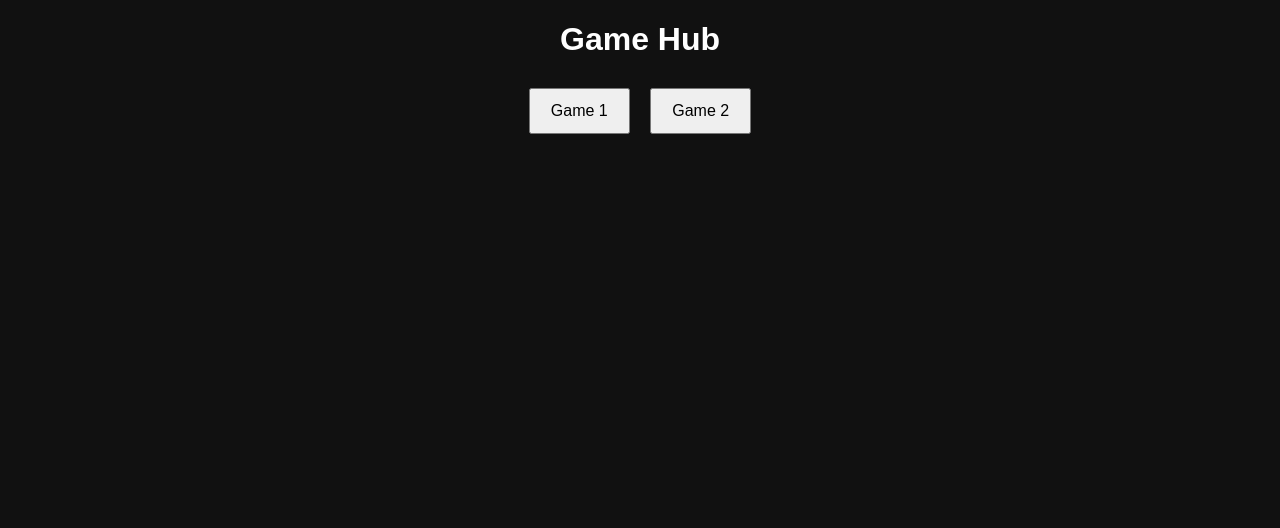
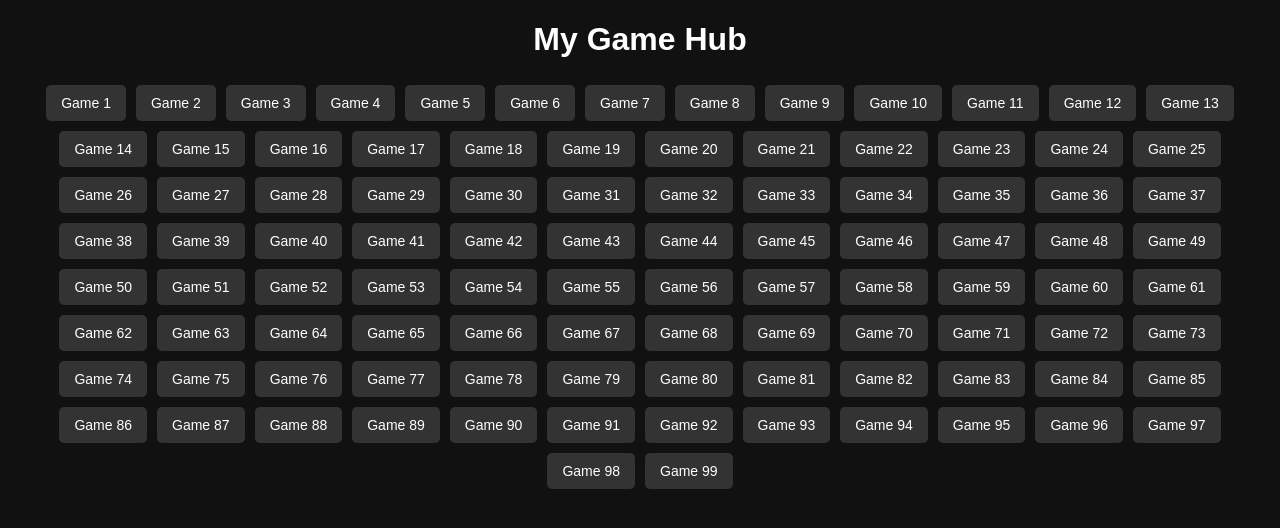
Before and after one commit to dollarfx-ai/94-79-93-93-87-65-95-68-93-76-94-83-90-65-Slotted-Premium-, a plain HTML site: page index.html in a window 1280 px wide. Drawn offline with Linux system fonts and the light colour scheme.

Commit message:
Update index.html

```diff
--- a/index.html
+++ b/index.html
@@ -1,27 +1,62 @@
 <!DOCTYPE html>
 <html>
 <head>
-  <title>Game Hub</title>
+  <title>My Game Hub</title>
   <style>
-    body { font-family: Arial; background:#111; color:white; text-align:center; }
-    button { padding:12px 20px; margin:8px; font-size:16px; cursor:pointer; }
-    iframe { width:100%; height:90vh; border:none; display:none; }
+    body {
+      font-family: Arial;
+      background:#111;
+      color:white;
+      text-align:center;
+    }
+    #gameButtons {
+      display:flex;
+      flex-wrap:wrap;
+      justify-content:center;
+      margin-bottom:20px;
+    }
+    button {
+      padding:10px 15px;
+      margin:5px;
+      font-size:14px;
+      cursor:pointer;
+      border-radius:5px;
+      border:none;
+      background:#333;
+      color:white;
+    }
+    button:hover { background:#555; }
+    iframe {
+      width:100%;
+      height:90vh;
+      border:none;
+      display:none;
+    }
   </style>
 </head>
 <body>
 
-<h1>Game Hub</h1>
+<h1>My Game Hub</h1>
 
-<button onclick="loadGame('games/game1/index.html')">Game 1</button>
-<button onclick="loadGame('games/game2/index.html')">Game 2</button>
+<div id="gameButtons"></div>
 
 <iframe id="player"></iframe>
 
 <script>
-function loadGame(path) {
-  const iframe = document.getElementById('player');
-  iframe.style.display = 'block';
-  iframe.src = path;
+const gameCount = 99; // change if needed
+const buttonsDiv = document.getElementById('gameButtons');
+const iframe = document.getElementById('player');
+
+// generate buttons automatically
+for(let i=1; i<=gameCount; i++){
+  const btn = document.createElement('button');
+  btn.textContent = "Game " + i;
+  btn.onclick = () => {
+    iframe.src = "games/game" + i + ".html";
+    iframe.style.display = "block";
+    window.scrollTo(0,iframe.offsetTop); // scroll to iframe
+  };
+  buttonsDiv.appendChild(btn);
 }
 </script>
 
```
